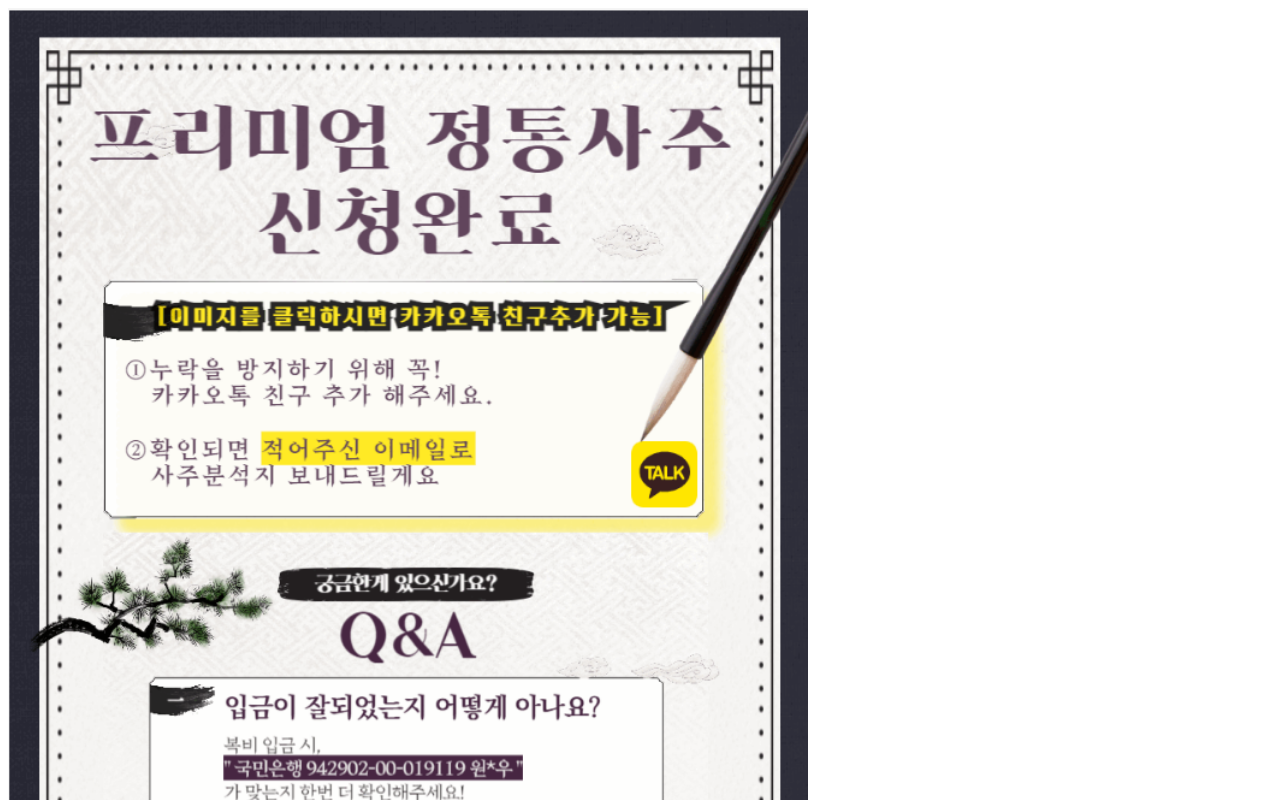
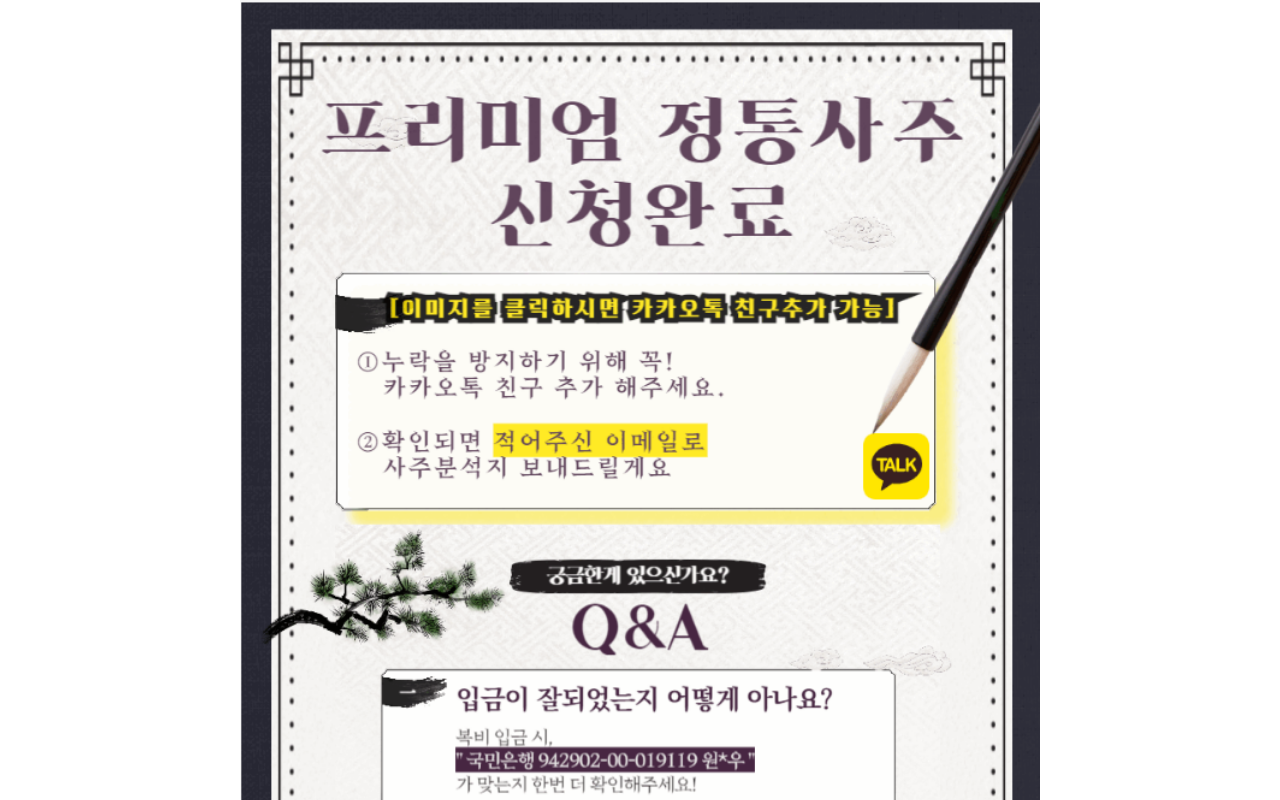
Before and after one commit to wntlsqhr/fateresearch, a plain HTML site: page index.html in a window 1280 px wide. Shown: the top 800 px of the page. Drawn offline with Linux system fonts and the light colour scheme.

Commit message:
Update index.html

```diff
--- a/index.html
+++ b/index.html
@@ -4,9 +4,13 @@
   <meta charset="UTF-8">
   <title>카카오 채널 링크</title>
 </head>
-<body>
+<body style="margin: 0; padding: 0; text-align: center;">
+
+  <!-- 링크 클릭 시 카카오 채널로 이동 -->
   <a href="http://pf.kakao.com/_RgNNn" target="_blank">
-    <img src="https://github.com/wntlsqhr/fateresearch/blob/main/%EC%8B%A0%EC%B2%AD%EC%99%84%EB%A3%8C.png?raw=true" alt="카카오 채널" style="width: 100%; max-width: 800px; height: auto;">
+    <img src="https://github.com/wntlsqhr/fateresearch/blob/main/%EC%8B%A0%EC%B2%AD%EC%99%84%EB%A3%8C.png?raw=true" alt="카카오 채널"
+         style="width: 100%; max-width: 800px; height: auto; display: block; margin: 0 auto;">
   </a>
+
 </body>
 </html>
```
